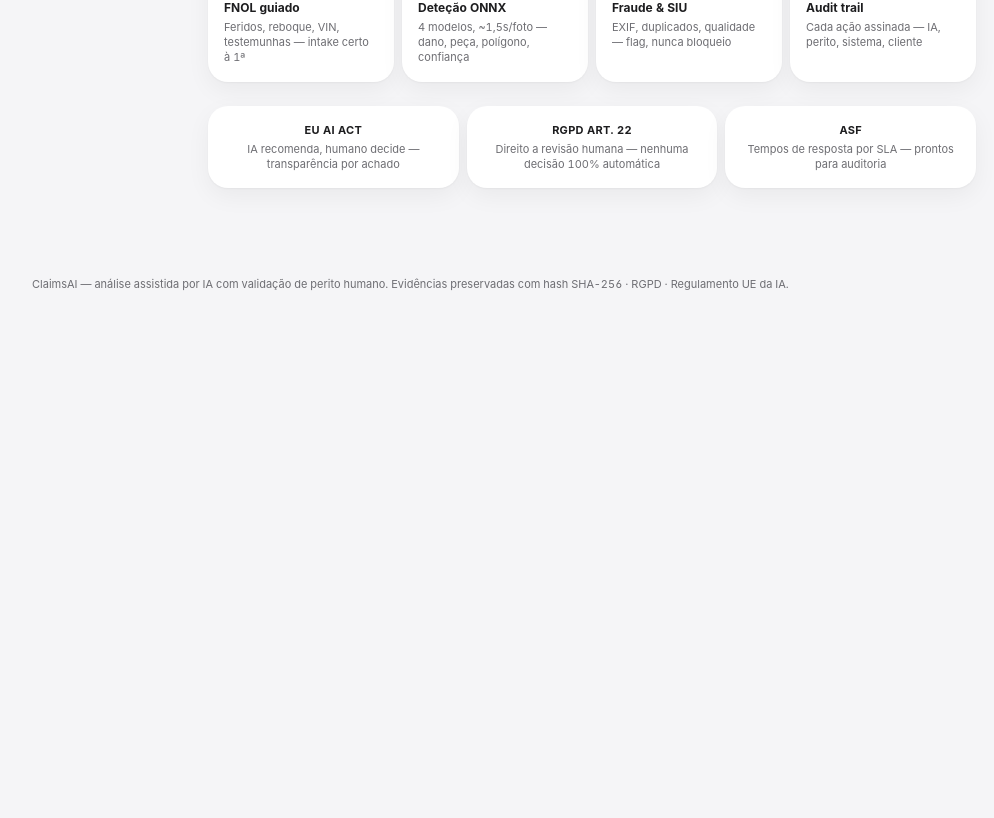
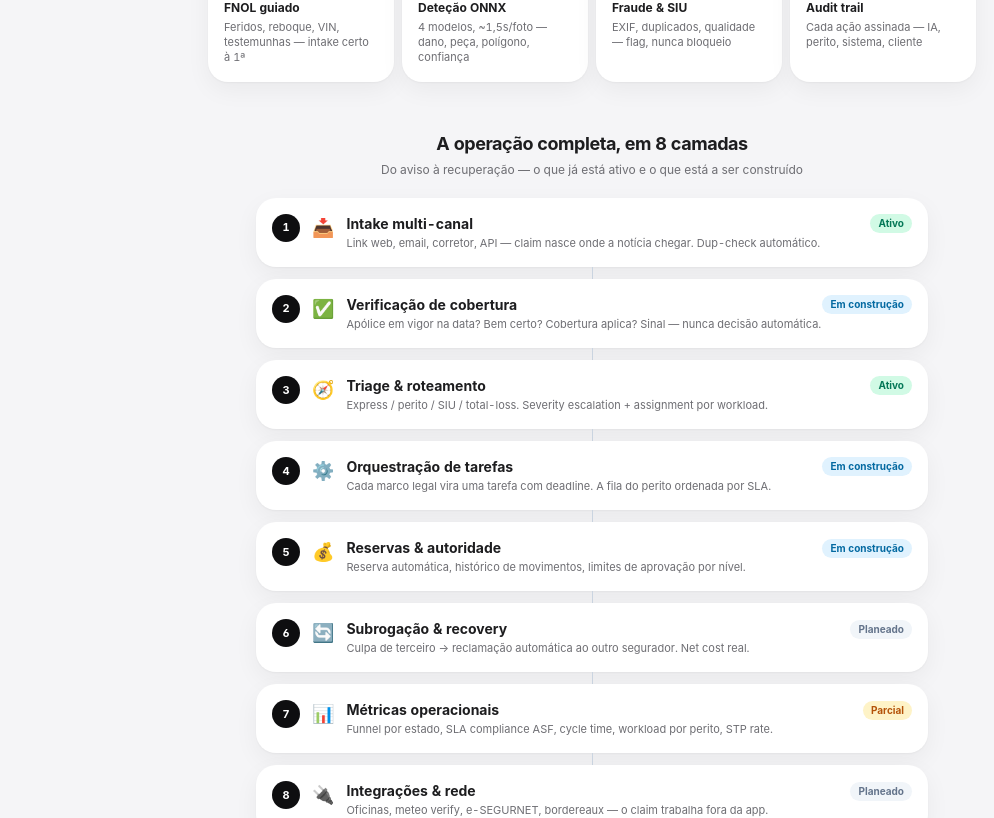
Before and after one commit to PortugalDayTrip/claims-ai, a Next.js app: page / in a window 1280 px wide. Shown: the part 900-1718 px from the top of the page, without its empty margins (48-1042 px from the left). Before the commit the page ends 1234 px from the top, so only its background shows below. Built offline with nearby package versions, Linux system fonts and the light colour scheme.

Commit message:
homepage: 8-layer claims operations architecture diagram with build status

```diff
--- a/app/page.tsx
+++ b/app/page.tsx
@@ -83,6 +83,48 @@ export default function Home() {
         </div>
       </div>
 
+      {/* ── Arquitetura — as 8 camadas da operação de sinistros ────── */}
+      <div className="mx-auto mt-12 max-w-2xl">
+        <h2 className="text-center text-lg font-bold tracking-tight text-[#1d1d1f]">
+          A operação completa, em 8 camadas
+        </h2>
+        <p className="mt-1 text-center text-xs text-[#6e6e73]">
+          Do aviso à recuperação — o que já está ativo e o que está a ser construído
+        </p>
+        <div className="mt-5 space-y-0">
+          {[
+            ['1', '📥', 'Intake multi-canal', 'Link web, email, corretor, API — claim nasce onde a notícia chegar. Dup-check automático.', 'Ativo'],
+            ['2', '✅', 'Verificação de cobertura', 'Apólice em vigor na data? Bem certo? Cobertura aplica? Sinal — nunca decisão automática.', 'Em construção'],
+            ['3', '🧭', 'Triage & roteamento', 'Express / perito / SIU / total-loss. Severity escalation + assignment por workload.', 'Ativo'],
+            ['4', '⚙️', 'Orquestração de tarefas', 'Cada marco legal vira uma tarefa com deadline. A fila do perito ordenada por SLA.', 'Em construção'],
+            ['5', '💰', 'Reservas & autoridade', 'Reserva automática, histórico de movimentos, limites de aprovação por nível.', 'Em construção'],
+            ['6', '🔄', 'Subrogação & recovery', 'Culpa de terceiro → reclamação automática ao outro segurador. Net cost real.', 'Planeado'],
+            ['7', '📊', 'Métricas operacionais', 'Funnel por estado, SLA compliance ASF, cycle time, workload por perito, STP rate.', 'Parcial'],
+            ['8', '🔌', 'Integrações & rede', 'Oficinas, meteo verify, e-SEGURNET, bordereaux — o claim trabalha fora da app.', 'Planeado'],
+          ].map(([n, icon, t, d, status], i) => (
+            <div key={n}>
+              <div className="card flex items-start gap-3 p-4">
+                <span className="grid h-7 w-7 shrink-0 place-items-center rounded-full bg-[#0e0e10] text-[11px] font-bold text-white">{n}</span>
+                <span className="text-lg leading-7">{icon}</span>
+                <div className="min-w-0 flex-1">
+                  <div className="flex items-center justify-between gap-2">
+                    <p className="text-sm font-bold text-[#1d1d1f]">{t}</p>
+                    <span className={`shrink-0 rounded-full px-2 py-0.5 text-[10px] font-bold ${
+                      status === 'Ativo' ? 'bg-emerald-100 text-emerald-700'
+                      : status === 'Parcial' ? 'bg-amber-100 text-amber-700'
+                      : status === 'Em construção' ? 'bg-sky-100 text-sky-700'
+                      : 'bg-slate-100 text-slate-500'
+                    }`}>{status}</span>
+                  </div>
+                  <p className="mt-0.5 text-[11px] leading-snug text-[#6e6e73]">{d}</p>
+                </div>
+              </div>
+              {i < 7 && <div className="mx-auto h-3 w-px bg-slate-300" aria-hidden="true" />}
+            </div>
+          ))}
+        </div>
+      </div>
+
       {/* ── Compliance — as leis que o processo cumpre ─────────────── */}
       <div className="mx-auto mt-6 grid max-w-3xl gap-2 sm:grid-cols-3">
         {[
```
